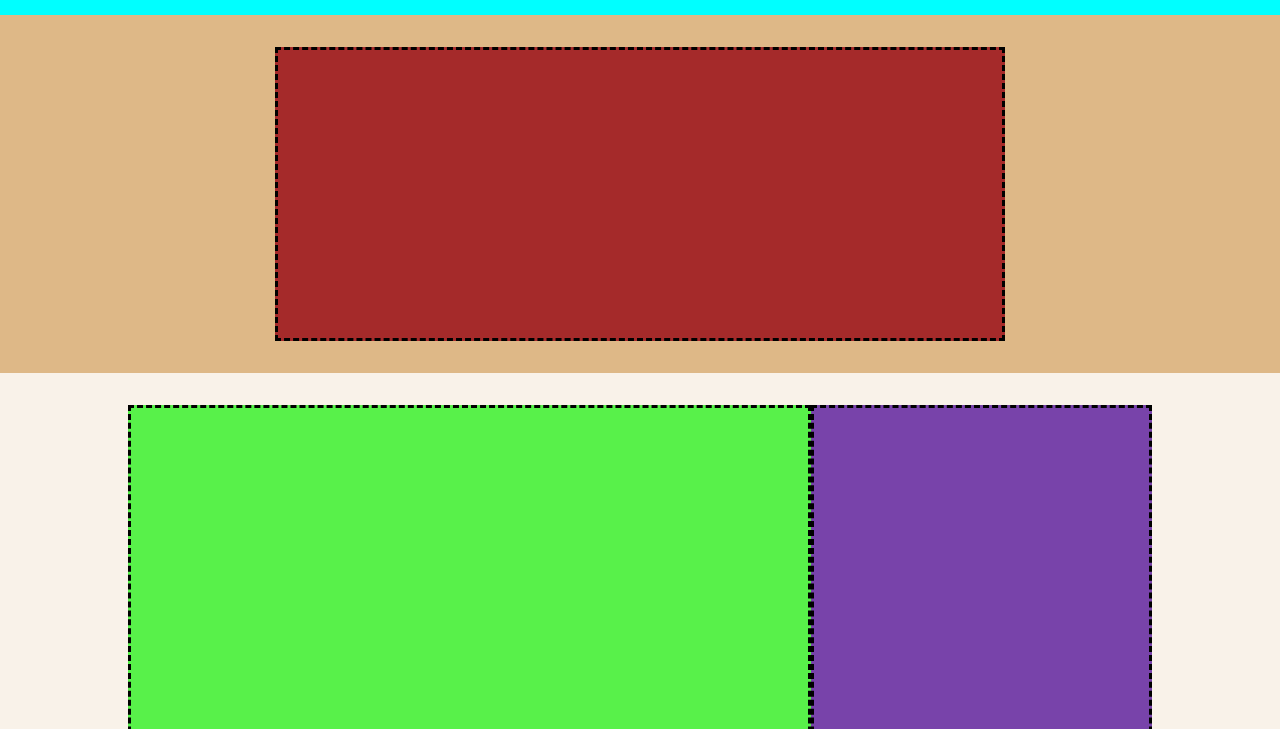
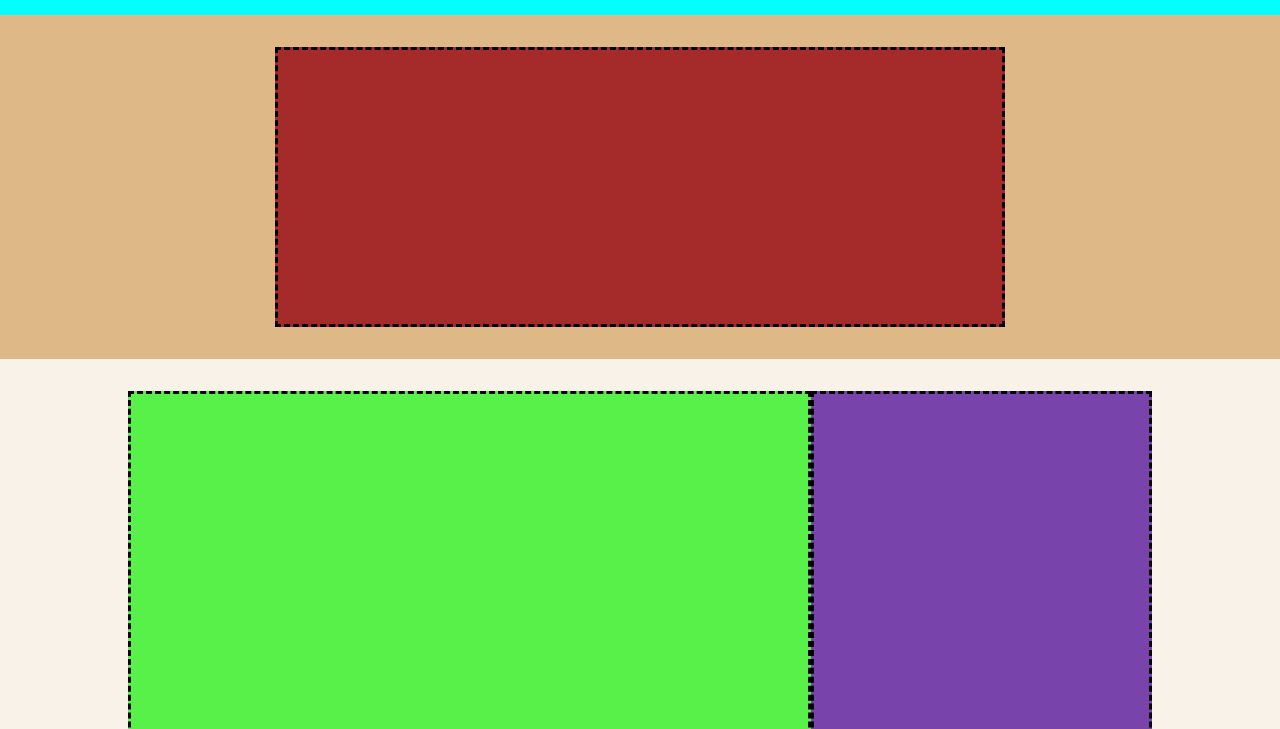
Before and after one commit to RiccardoMont/htmlcss-struttura-discord, a plain HTML site: page index.html in a window 1280 px wide. Shown: the part 71-800 px from the top of the page. Drawn offline with Linux system fonts and the light colour scheme.

Commit message:
ritocco finale al jumbotron

```diff
--- a/style.css
+++ b/style.css
@@ -104,7 +104,7 @@
 }
 
 .debug .jumbotron {
-    padding: 9rem;
+    height: 280px;
     background-color: brown;
     border: 3px dashed black;
 }
```
